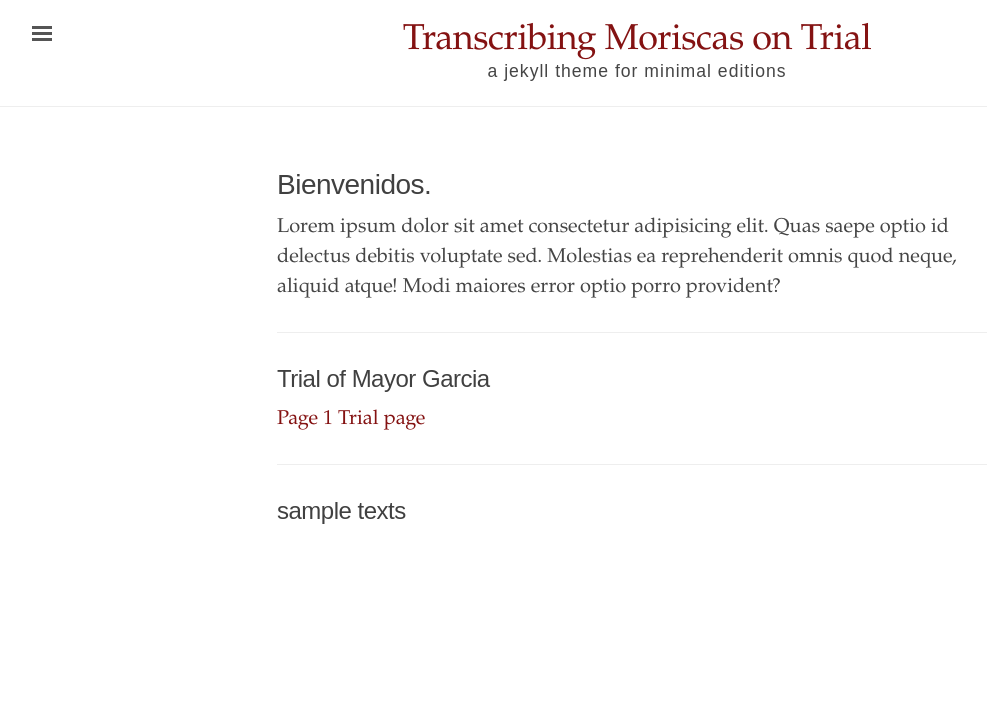
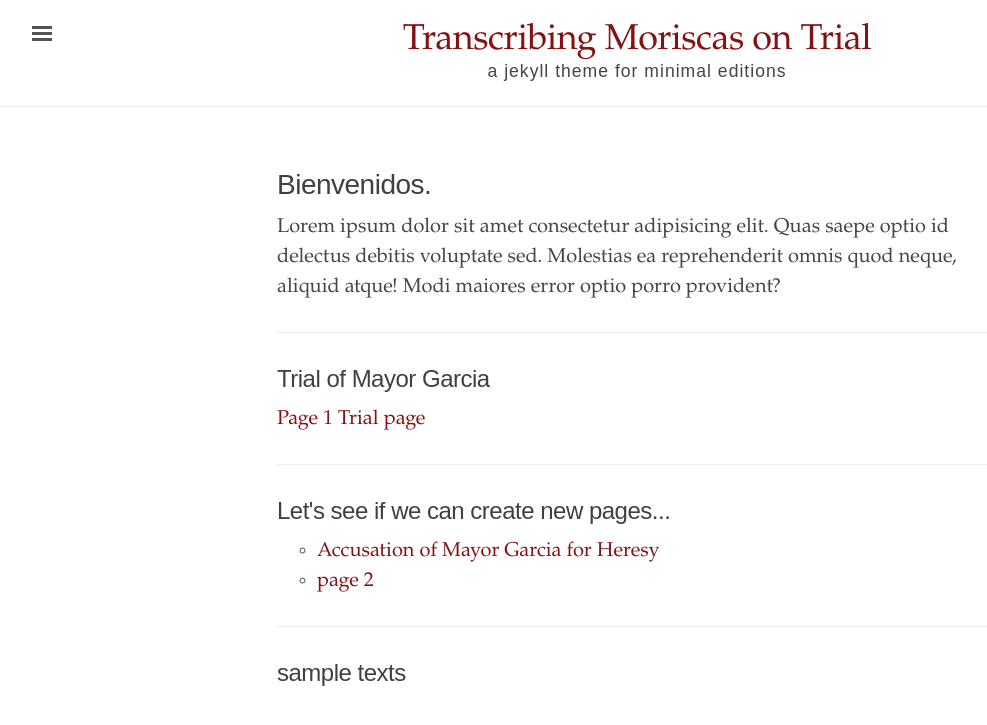
Before and after one commit to nikoisai/moriscas_blog, a Jekyll site: the page built from index.html, in a window 1280 px wide. Shown: the top 725 px of the page, without its empty margins (3-990 px from the left). Built offline with Jekyll 4.4.1, drawn with Linux system fonts in a browser that asks for light colours.

Commit message:
Site page creation test.

```diff
--- a/index.html
+++ b/index.html
@@ -34,6 +34,21 @@ title: "Transcribing Moriscas on Trial."
 
 <hr>
 
+<div>
+  <h2>Let's see if we can create new pages...</h2>
+  <ul class="mayor_garcia">
+    {% for item in site.mayor_garcia %}
+      <li class="mayor-garcia-page">
+        <a href="{{ site.baseurl }}{{ item.url }}">
+          {{ item.title }}
+        </a>
+      </li>
+      {% endfor %}
+  </ul>
+</div>
+
+<hr>
+
 <div class="toc">
   <h2>sample texts</h2>
   <ul class="texts">
```
